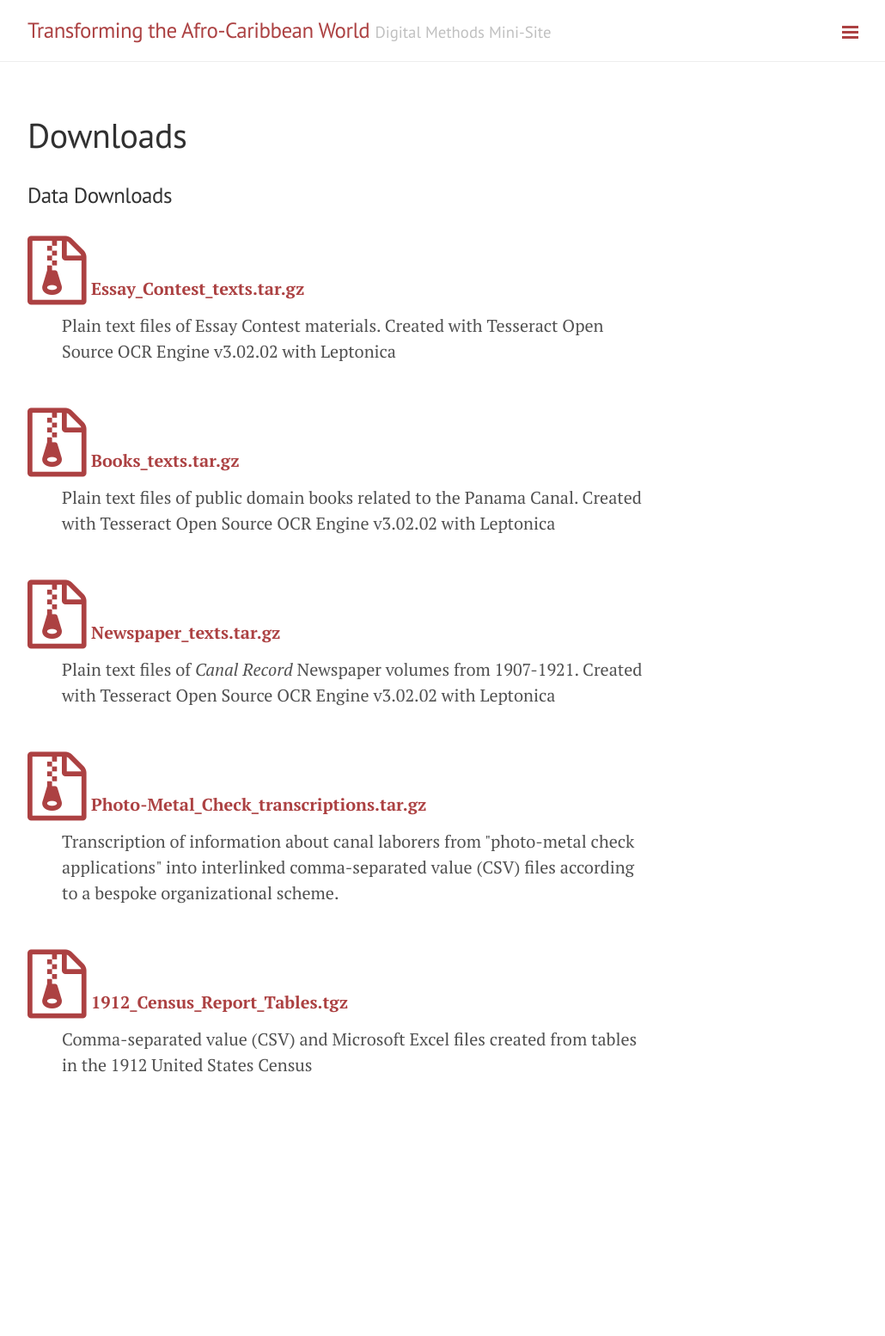
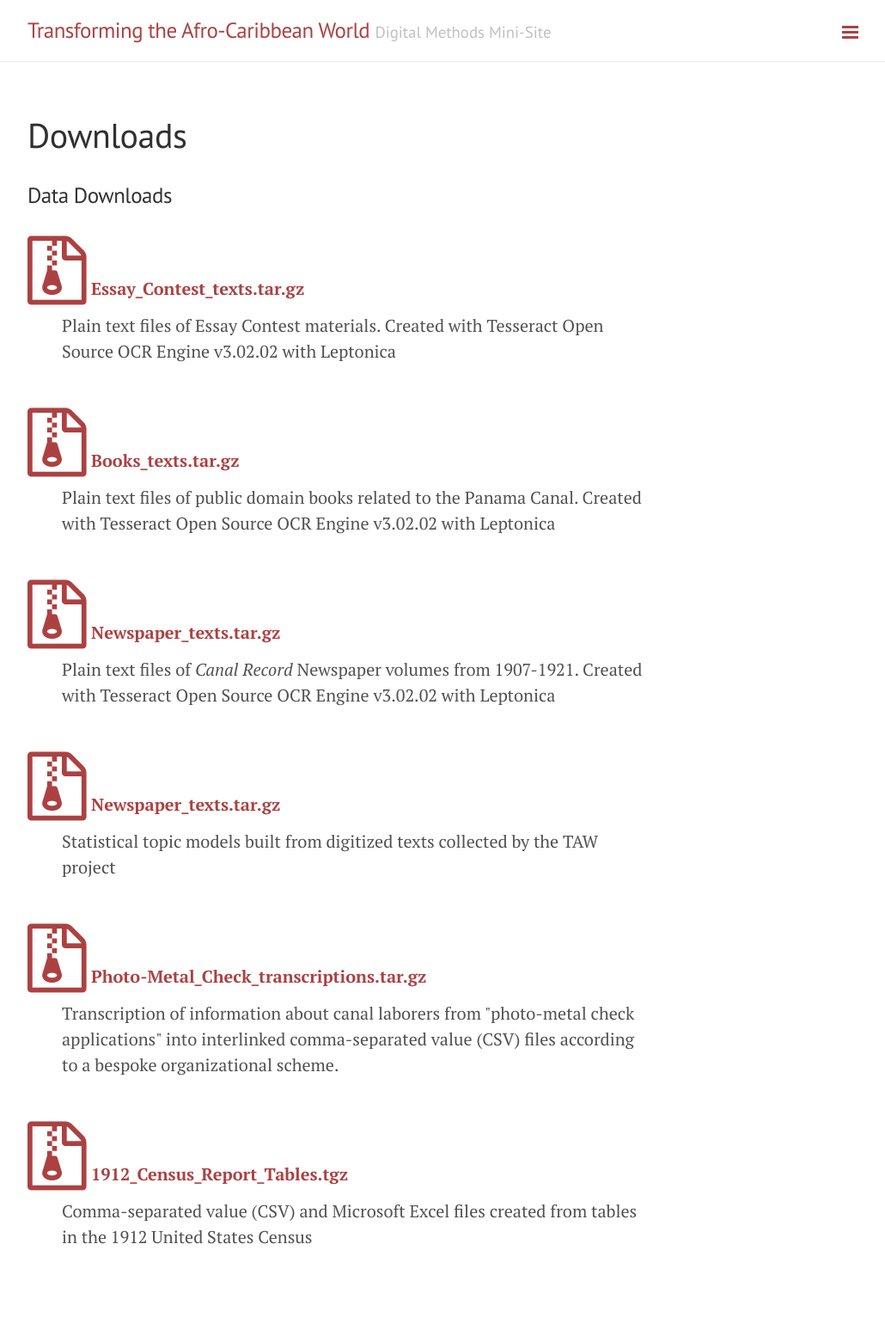
Before and after one commit to umd-mith/taw_workshop, a Jekyll site: the page built from downloads.md, in a window 1280 px wide. Shown: the whole page at 86% size, without its empty margins (248-1278 px from the left). Built offline with Jekyll 4.4.1, drawn with Linux system fonts in a browser that asks for light colours; nearby versions of some CDN libraries; Markdown is read by kramdown in place of the engine named in the settings; before the commit the page ends 1354 px from its top, so only the background shows below that.

Commit message:
Add topic models

```diff
--- a/downloads.md
+++ b/downloads.md
@@ -15,6 +15,9 @@ title: Downloads
     <dt id="data-news"><a href="https://s3.amazonaws.com/mith-taw/Newspaper_texts.tar.gz"><i class="fa fa-file-archive-o fa-4x"></i> Newspaper_texts.tar.gz</a></dt>
     <dd>Plain text files of <em>Canal Record</em> Newspaper volumes from 1907-1921. Created with Tesseract Open Source OCR Engine v3.02.02 with Leptonica</dd>
 
+    <dt id="data-topics"><a href="https://s3.amazonaws.com/mith-taw/TAW_topic_models.tar.gz"><i class="fa fa-file-archive-o fa-4x"></i> Newspaper_texts.tar.gz</a></dt>
+    <dd>Statistical topic models built from digitized texts collected by the TAW project</dd>
+
     <dt id="data-photo-metal"><a href="https://s3.amazonaws.com/mith-taw/Photo-Metal_Check_transcriptions.tar.gz"><i class="fa fa-file-archive-o fa-4x"></i> Photo-Metal_Check_transcriptions.tar.gz</a></dt>
     <dd>Transcription of information about canal laborers from "photo-metal check applications" into interlinked comma-separated value (CSV) files according to a bespoke organizational scheme.</dd>
 
--- a/index.html
+++ b/index.html
@@ -54,6 +54,9 @@ layout: default
     <p>After many decades of computational text processing and research, "search" as implemented in major software libraries is a complex text-analytical procedure focused on retrieval. There are other kinds of analytical operations that might be performed against collections of digital text:</p>
 
     <p>Using natural language processing to <a href="http://nbviewer.ipython.org/gist/trevormunoz/4a248074ec5ca4af5f1b">identify "named entities"</a></p>
+
+    <p>We can also look for "topics" in these collections of text <a href="{{site.baseurl}}downloads#data-topics">using statistical models</a></p>
+
     <ul>
       <h5>Related data files</h5>
       <li><a href="{{site.baseurl}}downloads#data-essays">Essay Contest texts</a></li>
```
